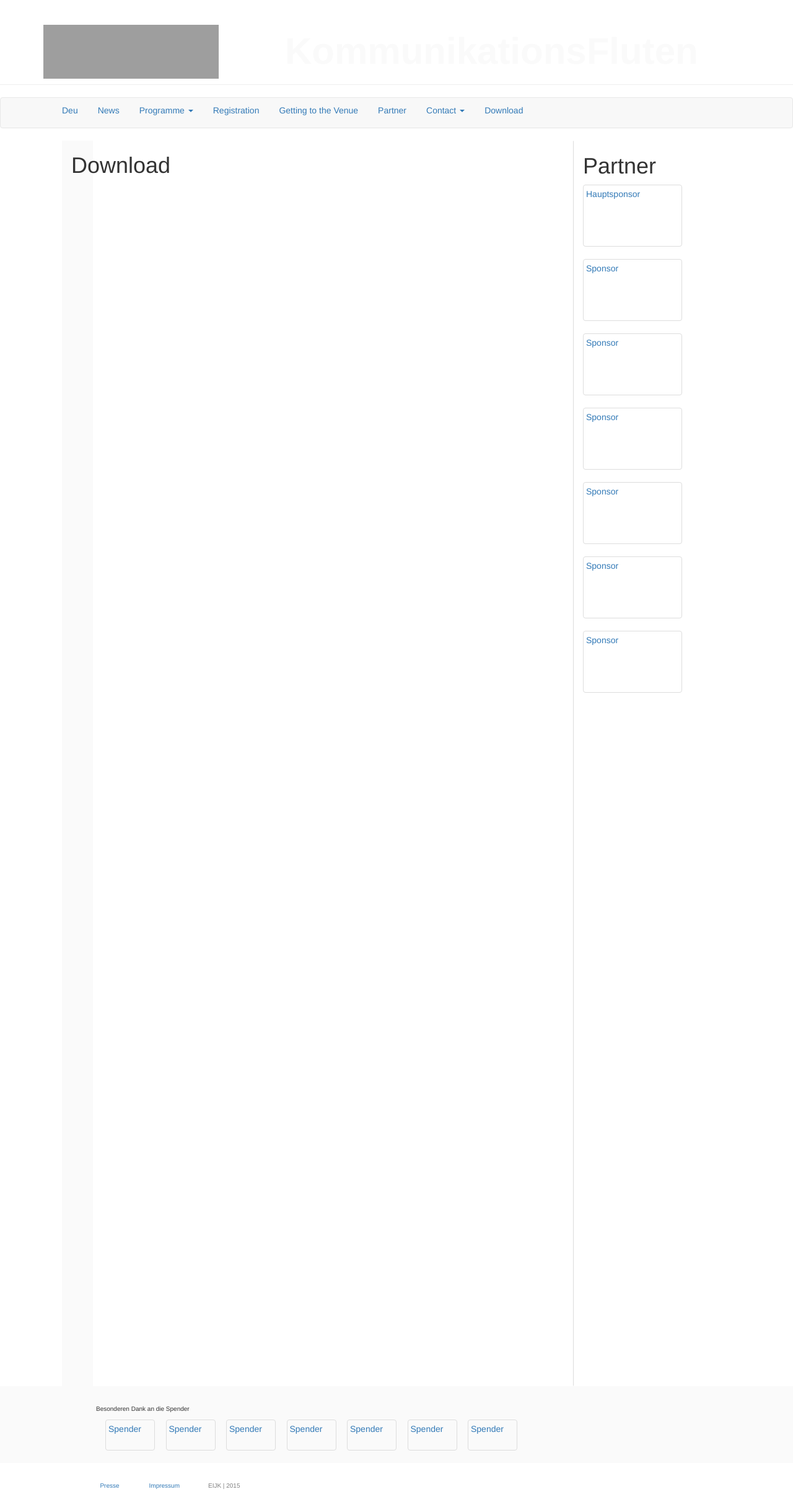
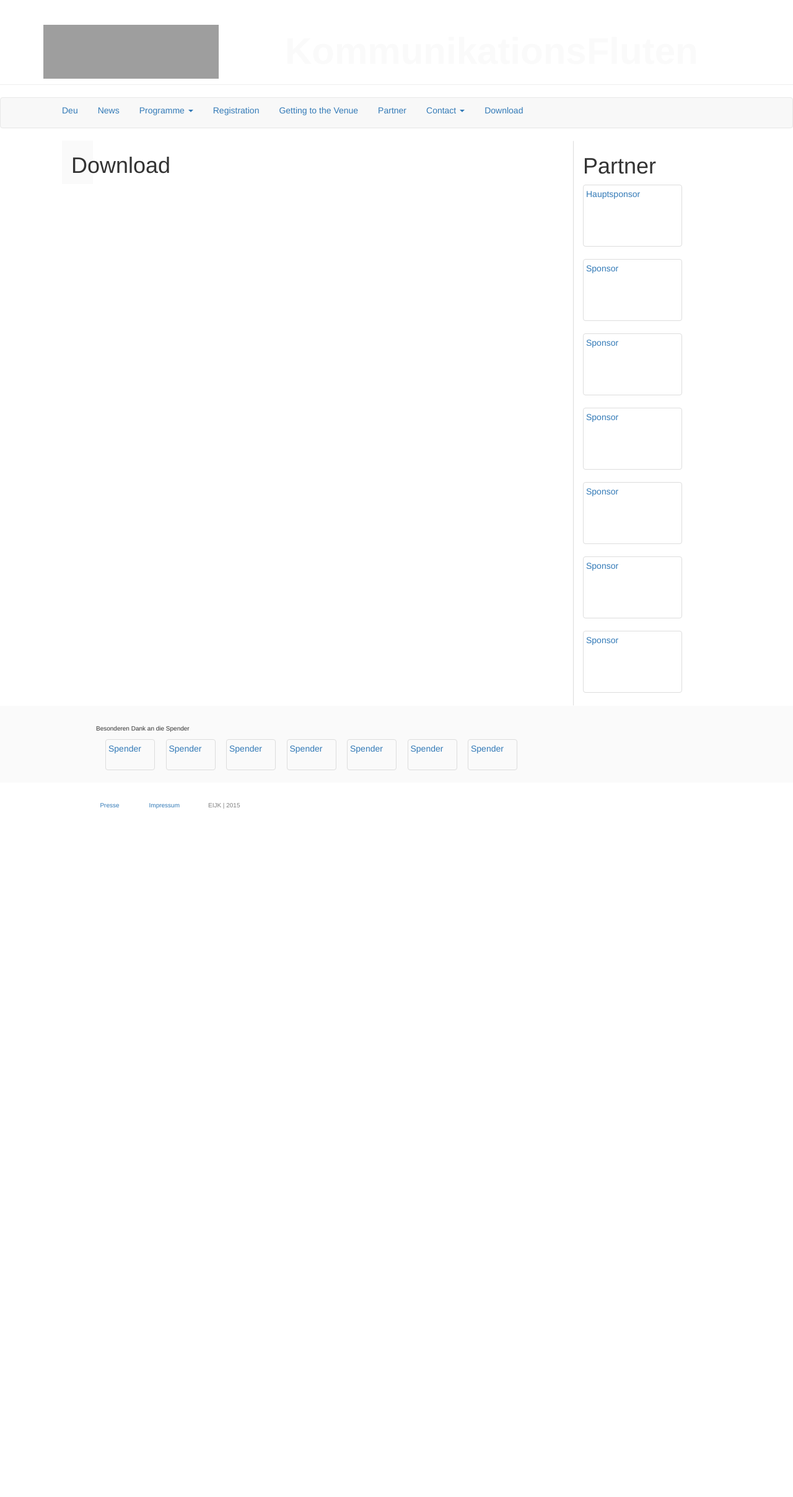
Before and after one commit to susedev/test, a Jekyll site: the page built from download.html, in a window 1280 px wide. Shown: the whole page at 62% size. Built offline with Jekyll 4.4.1, drawn with Linux system fonts in a browser that asks for light colours; nearby versions of some CDN libraries; after the commit the page ends 1317 px from its top, so only the background shows below that; grey boxes are pictures that could not be loaded.

Commit message:
Update page.html

```diff
--- a/_layouts/page.html
+++ b/_layouts/page.html
@@ -12,7 +12,7 @@ layout: base
 
   <div class="row-same-height">
     <div class="col-md-2">
-      <div class="container" style="display: block; width: 50px; height: 2010px; background-color: #FAFAFA; margin-left: 15px; box-sizing: border-box;">
+      <div class="container" style="display: block; width: 50px; background-color: #FAFAFA; margin-left: 15px; box-sizing: border-box;">
        <h1>{{ page.title }}</h1>
       </div>
     </div>
@@ -21,7 +21,7 @@ layout: base
     </div>
      <div class="col-md-1">
     </div>
-    <div class="col-md-3" style="display: block; width: 150px; height: 2010px; margin-left 15px; border:1px solid #FFF; border-left-color:#DDD; box-sizing: border-box;">
+    <div class="col-md-3" style="display: block; width: 150px; margin-left 15px; border:1px solid #FFF; border-left-color:#DDD; box-sizing: border-box;">
       <h1>Partner</h1>
       <a href="#" class="thumbnail"  style="width: 160px; height: 100px;" >Hauptsponsor</a>
       <a href="#" class="thumbnail"  style="width: 160px; height: 100px;" >Sponsor</a>
```
